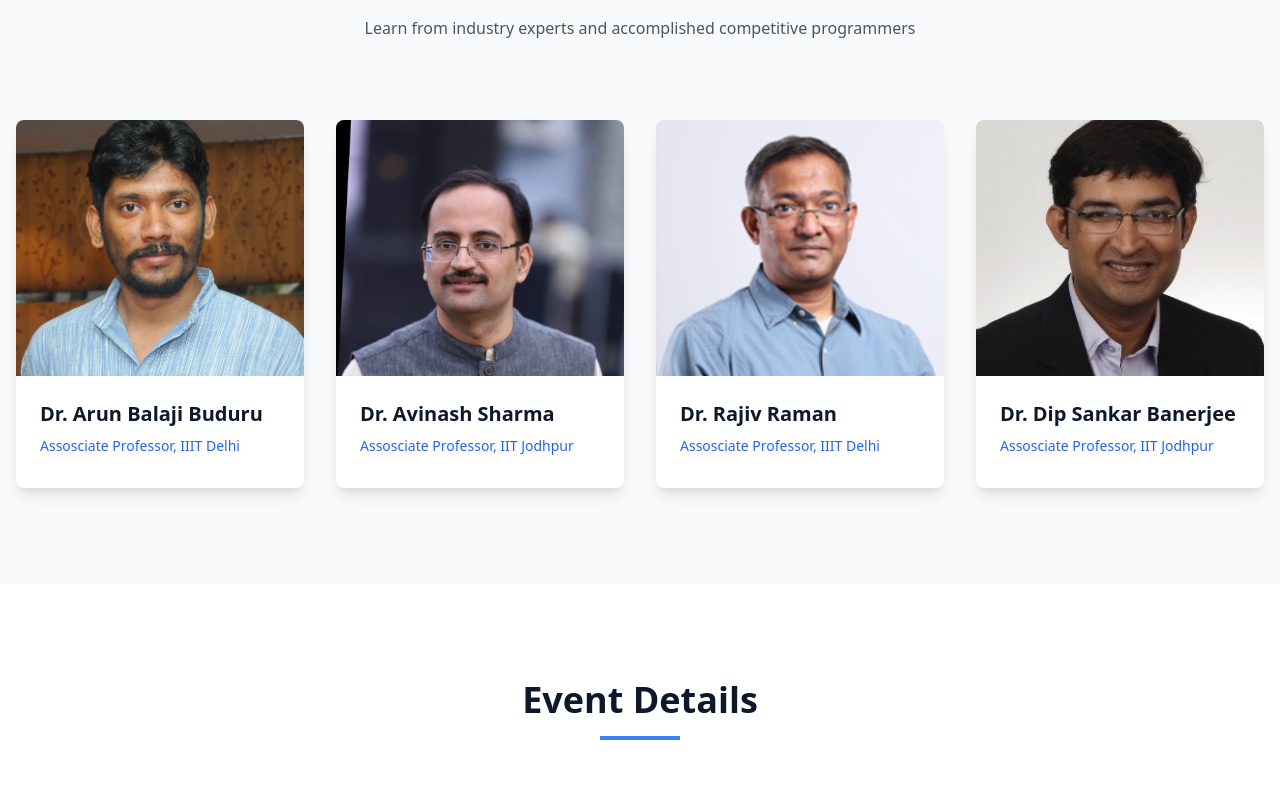
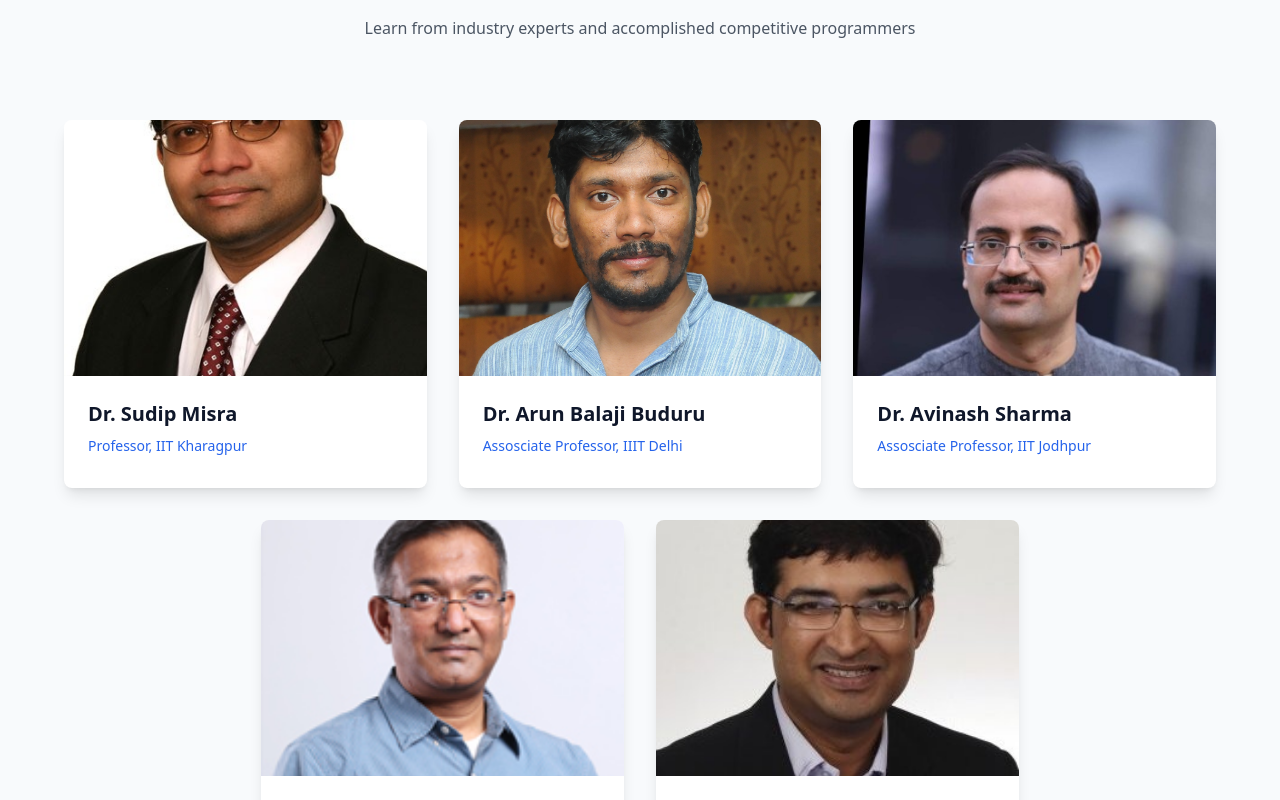
Before and after one commit to bhasinagam/ROCS, a React (Vite) app: page / in a window 1280 px wide. Shown: the part 1660-2460 px from the top of the page. Built offline with nearby package versions, Linux system fonts and the light colour scheme.

Commit message:
Update Speakers.tsx
added Dr. Sudip

```diff
--- a/src/components/Speakers.tsx
+++ b/src/components/Speakers.tsx
@@ -2,6 +2,14 @@ import React from 'react';
 import { Linkedin, Github } from 'lucide-react';
 
 const speakers = [
+  {
+    name: "Dr. Sudip Misra",
+    role: "Professor, IIT Kharagpur",
+    image: "/sudip.jpg",
+    description: "",
+    linkedin: "https://www.linkedin.com/in/sudip-misra-22b80610/?originalSubdomain=in",
+    github: "#"
+  },
   {
     name: "Dr. Arun Balaji Buduru",
     role: "Assosciate Professor, IIIT Delhi",
@@ -48,9 +56,10 @@ export function Speakers() {
           </p>
         </div>
 
-        <div className="grid md:grid-cols-2 lg:grid-cols-4 gap-8">
-          {speakers.map((speaker, index) => (
-            <div key={index} className="bg-white rounded-lg shadow-lg overflow-hidden group">
+        <div className="grid grid-cols-1 md:grid-cols-2 lg:grid-cols-6 gap-8 max-w-6xl mx-auto">
+          {/* First three speakers */}
+          {speakers.slice(0, 3).map((speaker, index) => (
+            <div key={index} className="bg-white rounded-lg shadow-lg overflow-hidden group lg:col-span-2">
               <div className="aspect-w-1 aspect-h-1 relative">
                 <img
                   src={speaker.image}
@@ -62,14 +71,36 @@ export function Speakers() {
                     <a href={speaker.linkedin} className="text-white hover:text-blue-400 transition-colors">
                       <Linkedin className="h-6 w-6" />
                     </a>
-
                   </div>
                 </div>
               </div>
               <div className="p-6">
                 <h3 className="text-xl font-semibold text-slate-900 mb-2">{speaker.name}</h3>
                 <p className="text-blue-600 text-sm font-medium mb-2">{speaker.role}</p>
+              </div>
+            </div>
+          ))}
 
+          {/* Last two speakers */}
+          {speakers.slice(3).map((speaker, index) => (
+            <div key={index + 3} className={`bg-white rounded-lg shadow-lg overflow-hidden group lg:col-span-2 ${index === 0 ? 'lg:col-start-2' : 'lg:col-start-4'}`}>
+              <div className="aspect-w-1 aspect-h-1 relative">
+                <img
+                  src={speaker.image}
+                  alt={speaker.name}
+                  className="w-full h-64 object-cover object-center"
+                />
+                <div className="absolute inset-0 bg-gradient-to-t from-black/60 to-transparent opacity-0 group-hover:opacity-100 transition-opacity duration-300 flex items-end justify-center p-6">
+                  <div className="flex space-x-4">
+                    <a href={speaker.linkedin} className="text-white hover:text-blue-400 transition-colors">
+                      <Linkedin className="h-6 w-6" />
+                    </a>
+                  </div>
+                </div>
+              </div>
+              <div className="p-6">
+                <h3 className="text-xl font-semibold text-slate-900 mb-2">{speaker.name}</h3>
+                <p className="text-blue-600 text-sm font-medium mb-2">{speaker.role}</p>
               </div>
             </div>
           ))}
```
